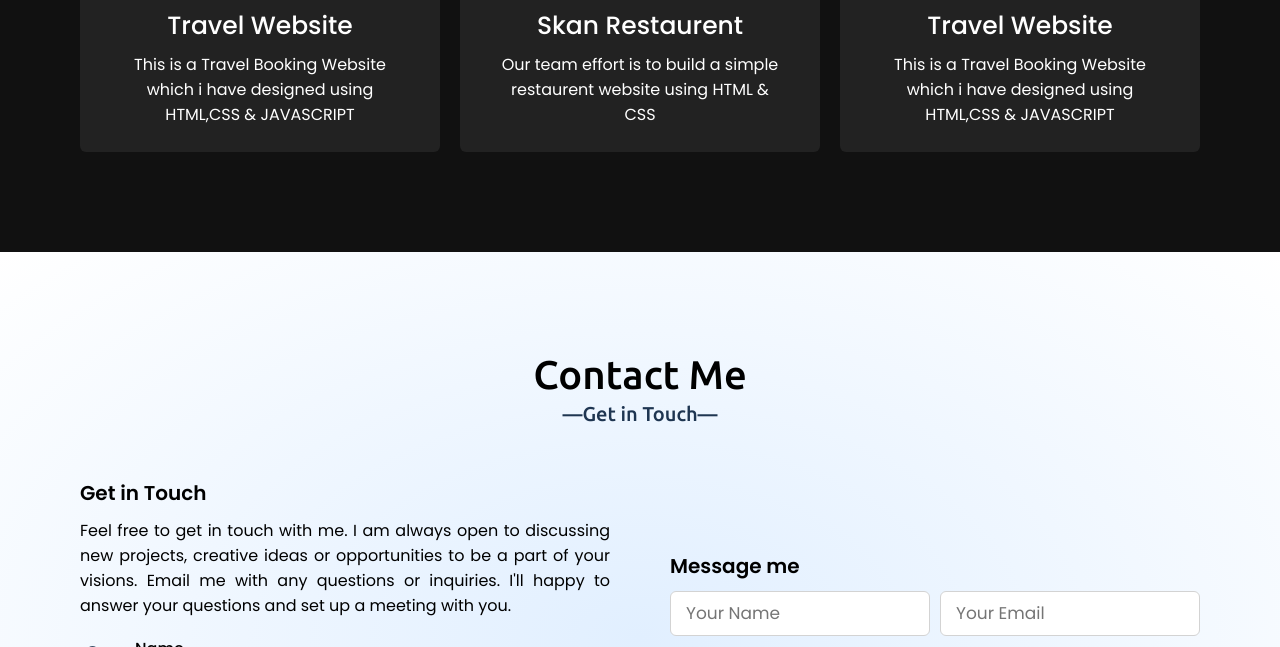
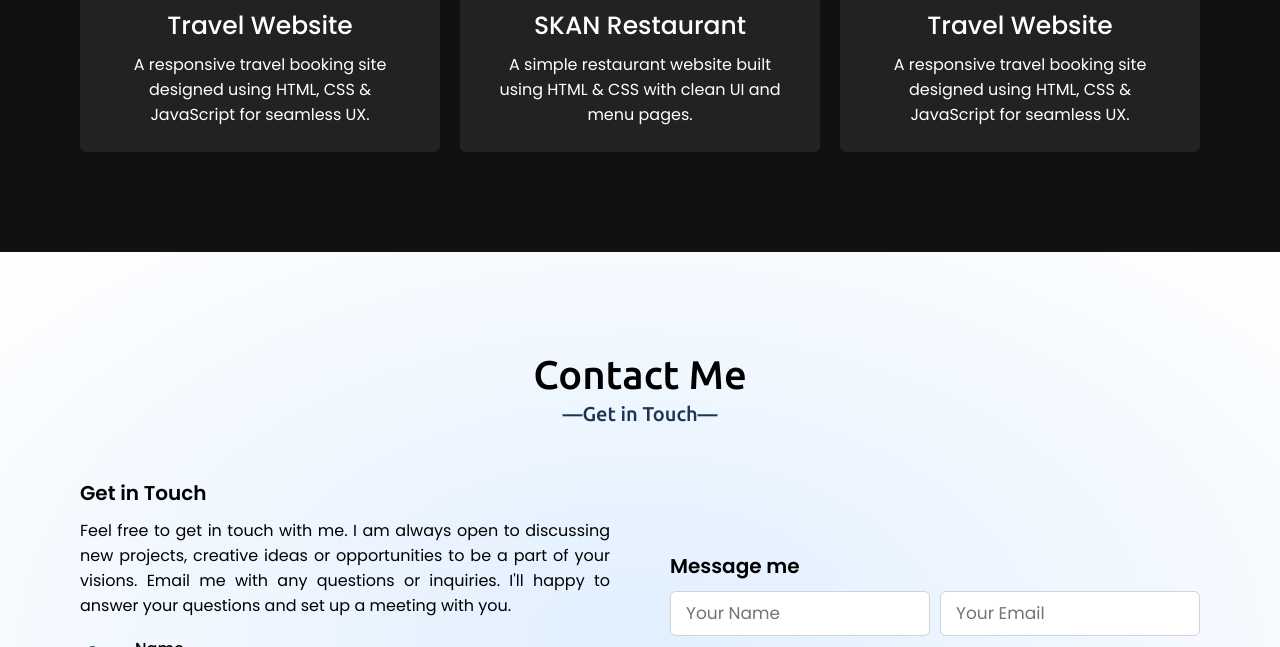
Before and after one commit to RekadiAnusha/Portfolio, a plain HTML site: page index.html in a window 1280 px wide. Shown: the part 2570-3217 px from the top of the page. Drawn offline with nearby package versions, Linux system fonts and the light colour scheme.

Commit message:
Update index.html

```diff
--- a/index.html
+++ b/index.html
@@ -111,27 +111,34 @@
       </section>
 
       <!-- Projects -->
+  <!-- Projects -->
 <section class="projects" id="projects">
   <div class="max-width">
     <h2 class="title">My Projects</h2>
     <div class="carousel owl-carousel">
+
+      <!-- SKAN Restaurant -->
       <div class="card">
         <div class="box">
-                <img src="https://source.unsplash.com/720x600/?shopping" alt="">
-                <div class="text">Skan Restaurent</div>
-                <p>Our team effort is to build a simple restaurent website using HTML & CSS</p>
+          <img src="https://images.unsplash.com/photo-1555992336-03a23c94b870?auto=format&fit=crop&w=720&q=80" alt="Restaurant Website">
+          <div class="text">SKAN Restaurant</div>
+          <p>A simple restaurant website built using HTML & CSS with clean UI and menu pages.</p>
         </div>
       </div>
+
+      <!-- Travel Website -->
       <div class="card">
         <div class="box">
-                <img src="https://source.unsplash.com/720x600/?portfolio" alt="">
+          <img src="https://images.unsplash.com/photo-1507525428034-b723cf961d3e?auto=format&fit=crop&w=720&q=80" alt="Travel Booking Website">
           <div class="text">Travel Website</div>
-                <p>This is a Travel Booking Website which i have designed using HTML,CSS & JAVASCRIPT </p>
+          <p>A responsive travel booking site designed using HTML, CSS & JavaScript for seamless UX.</p>
         </div>
       </div>
+
     </div>
   </div>
 </section>
+
 
       <!-- Contact -->
       <section class="contact" id="contact">
```
Lines whose indentation alone changed are shown as unchanged.
